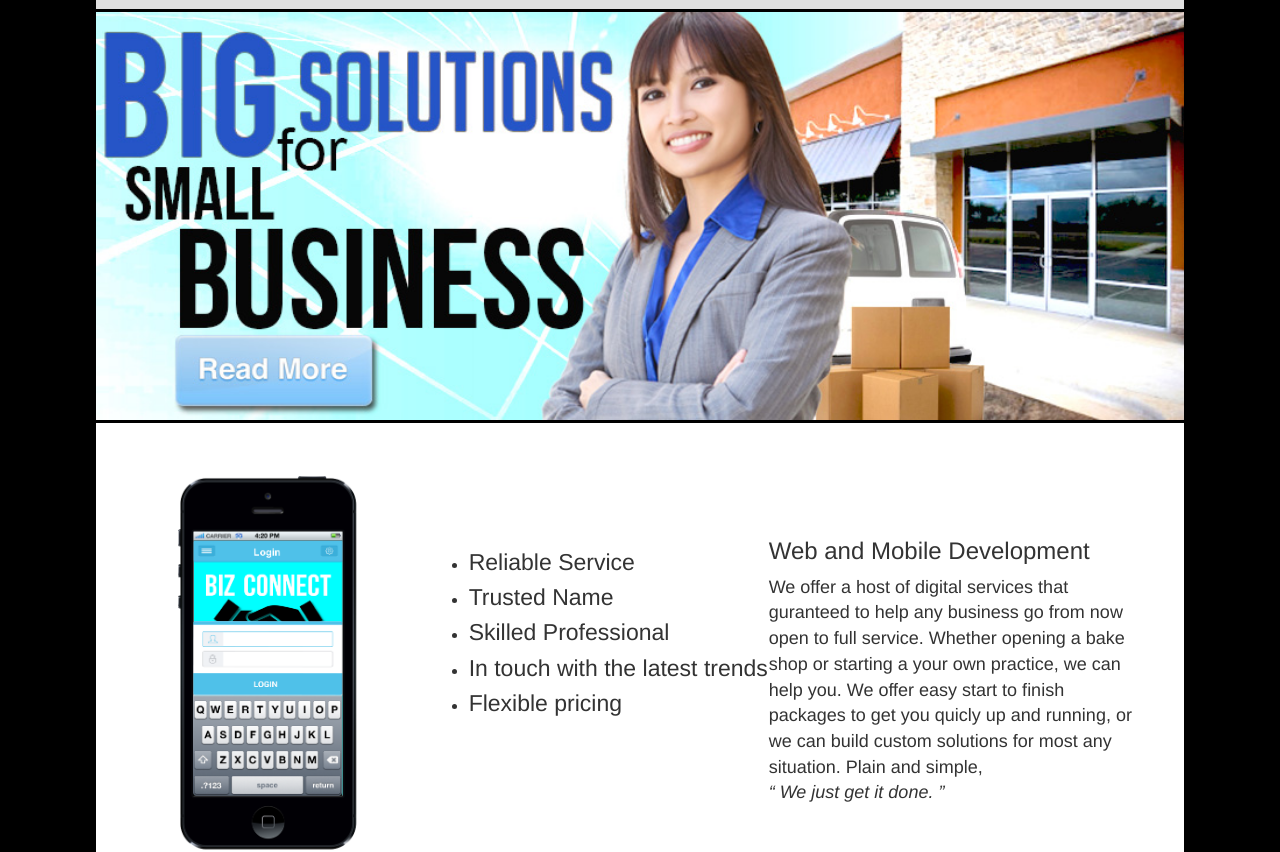
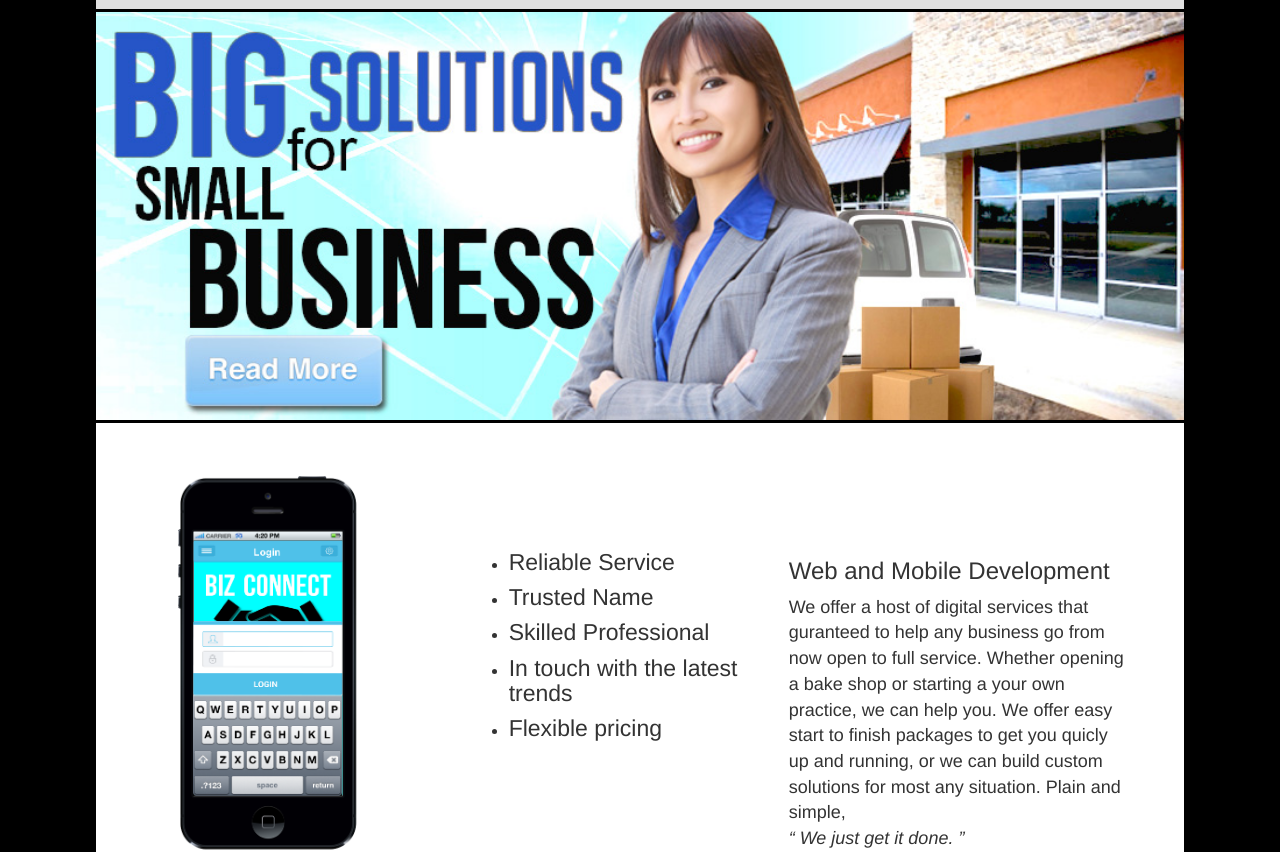
Before and after one commit to bmoney974/DWP, a plain HTML site: page myPortfolio/index.html in a window 1280 px wide. Shown: the part 108-960 px from the top of the page. Drawn offline with nearby package versions, Linux system fonts and the light colour scheme.

Commit message:
margin tweak on mobile

```diff
--- a/myPortfolio/css/styles.css
+++ b/myPortfolio/css/styles.css
@@ -59,6 +59,8 @@ div .container {
 	width:100%;
 	height:auto;
 	border-bottom: 3px solid black;
+	position: relative;
+	left: 10px;
 
 
 
--- a/myPortfolio/index.html
+++ b/myPortfolio/index.html
@@ -54,7 +54,7 @@
 					<div class="col-md-8 feature_text">
 						<table align="left">
 							<tr>
-								<td width="300" valign="top" class="checks" >
+								<td width="300" valign="top" class="checks" style="padding-left:40px;">
 								<br /> <br /><br />
 									<ul style="margin-left:-40px;">
 										<li>
@@ -92,7 +92,7 @@
 						<br />
 						<table style="margin-right:40px; margin-top:30px;">
 							<tr>
-								<td>
+								<td style="padding:20px;">
 									<h3>Web and Mobile Development</h3>
 									<p>We offer a host of digital services that guranteed to help any business go from now open to full service. Whether opening a bake shop or starting a your own practice, we can help you. We offer easy start to finish packages to get you quicly up and running, or we can build custom solutions for most any situation. Plain and simple, <br /> <i> &ldquo; We just get it done. &rdquo; </i> </p>
 								</td>
```
